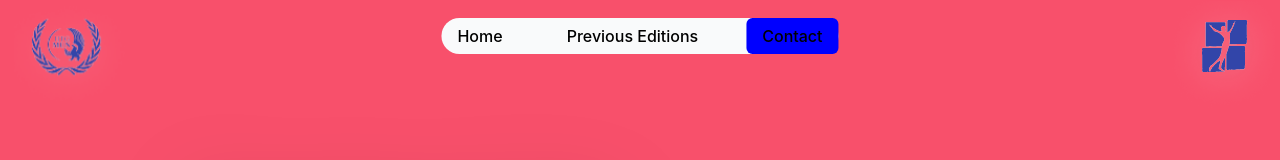
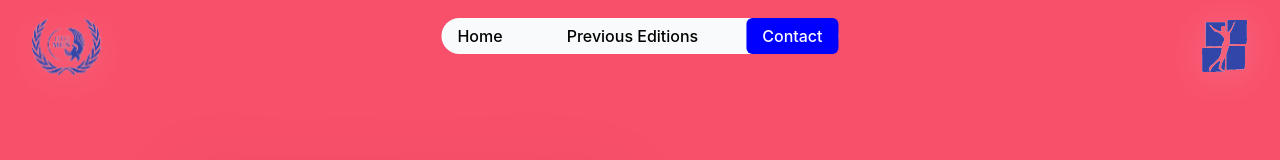
Before and after one commit to maydayv7/mun, a React (Vite) app in the folder MUN_IITG_2024/: page /ContactUs in a window 1280 px wide. Shown: the top 160 px of the page. Built offline with nearby package versions, Linux system fonts and the light colour scheme; a web font is replaced by a local one.

Commit message:
Navbar changes

```diff
--- a/MUN_IITG_2024/src/components/general/Navbar.css
+++ b/MUN_IITG_2024/src/components/general/Navbar.css
@@ -1,8 +1,16 @@
+
+
+
+.unactive{
+    color: black;
+}
 
 .active{
-    background-color: blue;
-    overflow: hidden;
+  background-color: blue;
+  overflow: hidden;
+  color: white;
 }
+
 .deactive{
   background-color: white;
 }
--- a/MUN_IITG_2024/src/components/general/Navbar.jsx
+++ b/MUN_IITG_2024/src/components/general/Navbar.jsx
@@ -81,20 +81,20 @@
   <div className="w-full md:w-auto md:order-1 mt-2 md:flex" id="navbar-cta">
     <ul style={{ listStyleType: 'none' }} className="flex flex-col md:flex-row justify-center font-medium md:p-0  rounded-full bg-gray-50 md:space-x-8 rtl:space-x-reverse md:mt-0 md:border-0 ">
       <li>
-        <NavLink to="/" style={{ textDecoration: 'none', color:'black' }} className={`block py-2 px-3 md:p-0 rounded ${activeItem === 'home' ? 'active' : ''}`} onClick={() => setActiveItem('home')}>Home</NavLink>
+        <NavLink to="/" style={{ textDecoration: 'none'}} className={`block py-2 px-3 md:p-0 rounded ${activeItem === 'home' ? 'active' : 'unactive'}`} onClick={() => setActiveItem('home')}>Home</NavLink>
       </li>
       {/* <li>
         <NavLink to="/#" style={{ textDecoration: 'none', color:'black' }} className={`block py-2 px-3 md:p-0 rounded ${activeItem === 'About' ? 'active' : ''}`} onClick={() => setActiveItem('About')}>About Us</NavLink>
       </li> */}
       <li>
-        <NavLink to="/PreviousEditions" style={{ textDecoration: 'none',color: "black" }} className={`block py-2 px-3 md:p-0 rounded ${activeItem === 'Previous Editions' ? 'active' : ''}`} onClick={() => setActiveItem('Previous Editions')}>Previous Editions</NavLink>
+        <NavLink to="/PreviousEditions" style={{ textDecoration: 'none' }} className={`block py-2 px-3 md:p-0 rounded ${activeItem === 'Previous Editions' ? 'active' : 'unactive'}`} onClick={() => setActiveItem('Previous Editions')}>Previous Editions</NavLink>
       </li>
       {/* <li>
           <NavLink to="/Service"
           style={{textDecoration:'none'}} className={`block py-2 px-3 md:p-0 rounded ${activeItem === 'Services' ? 'active' : ''}`} onClick={() => setActiveItem('Services')}>Services</NavLink>
         </li> */}
       <li>
-        <NavLink to="/ContactUs" style={{ textDecoration: 'none', color: "black" }} className={`block py-2 px-3 md:p-0 rounded ${activeItem === 'Contact' ? 'active' : ''}`} onClick={() => setActiveItem('Contact')}>Contact</NavLink>
+        <NavLink to="/ContactUs" style={{ textDecoration: 'none' }} className={`block py-2 px-3 md:p-0 rounded ${activeItem === 'Contact' ? 'active' : 'unactive'}`} onClick={() => setActiveItem('Contact')}>Contact</NavLink>
       </li>
     </ul>
   </div>
```
